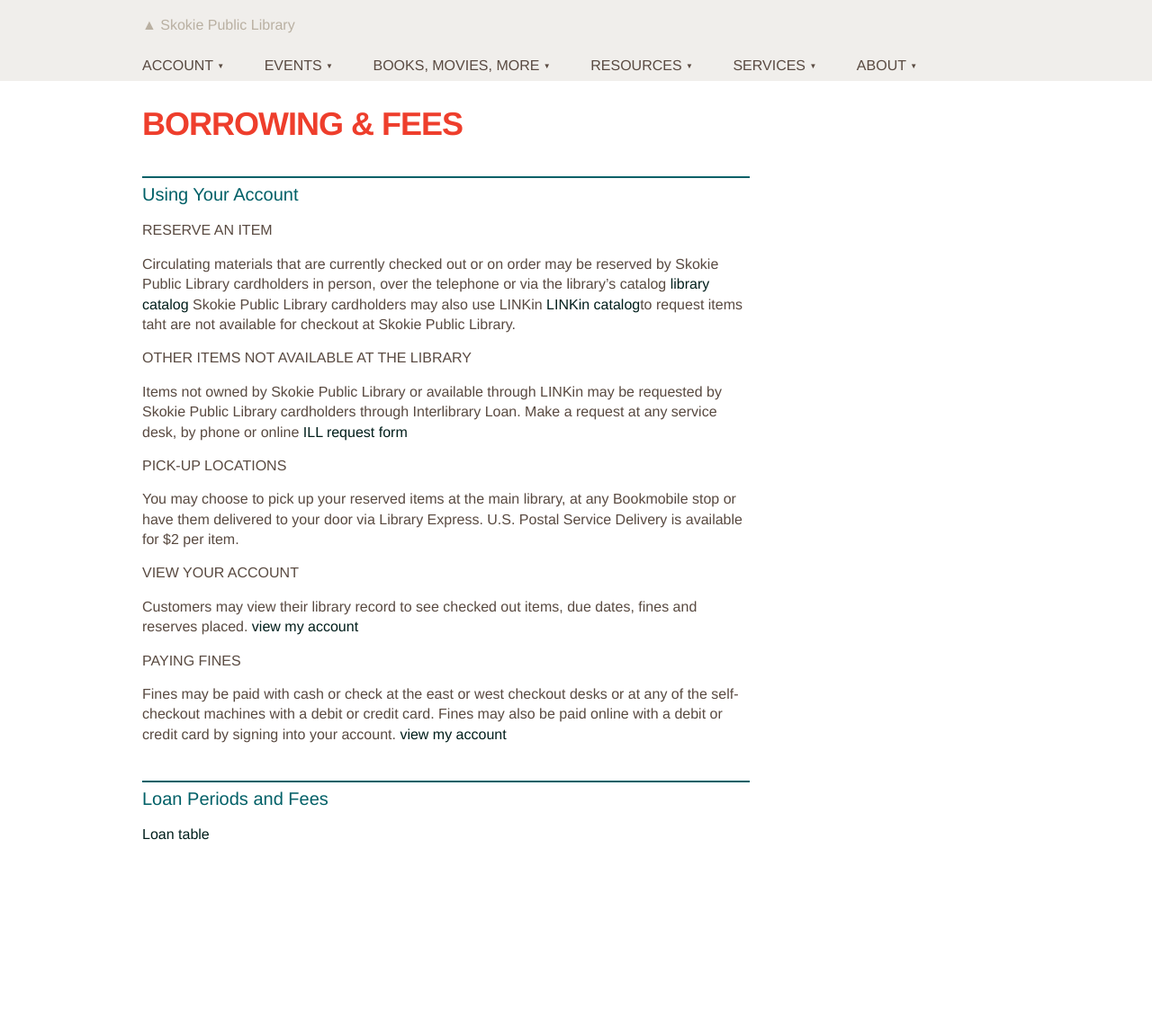
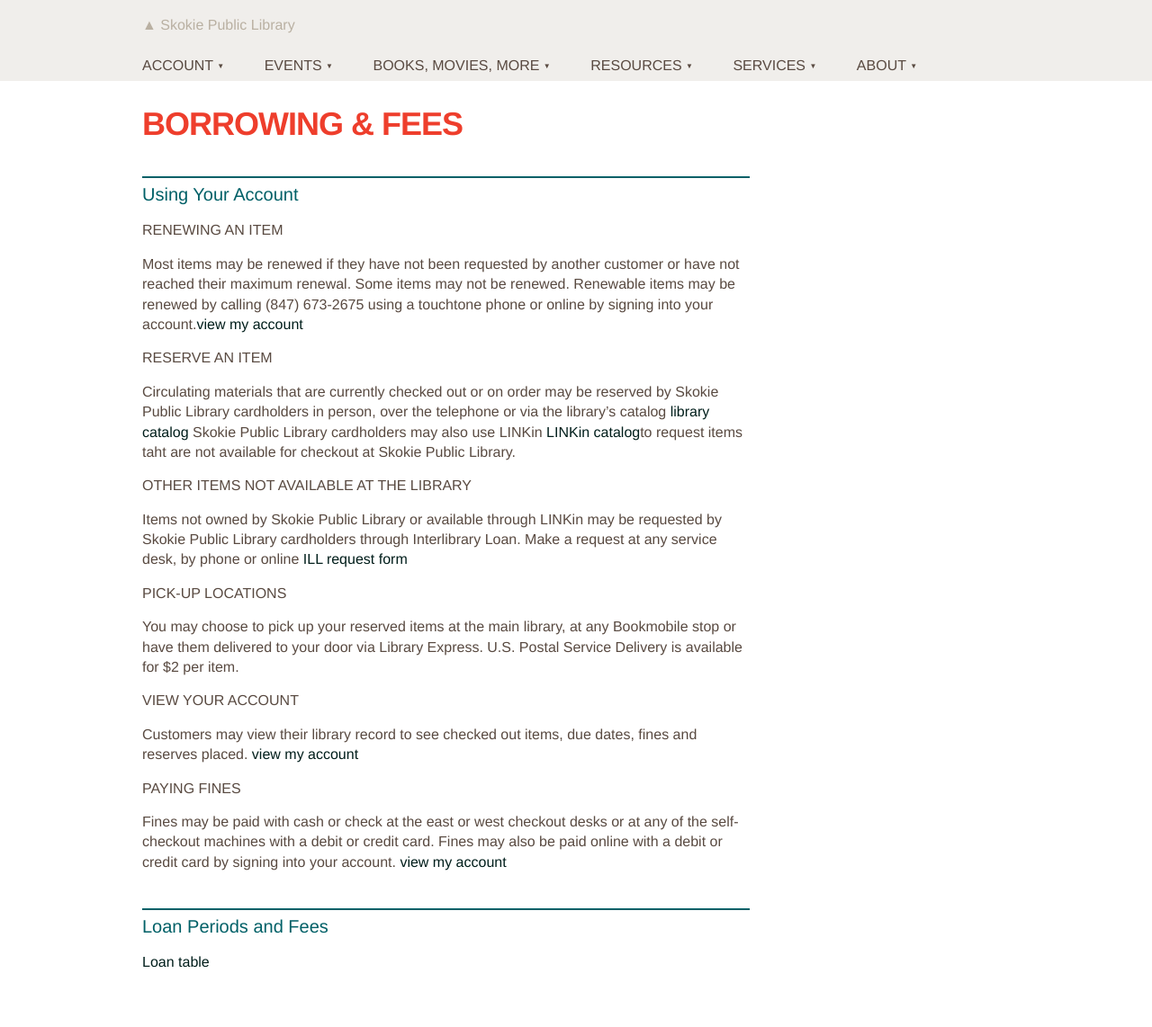
Before and after one commit to skokielibrary/spl-content, a Jekyll site: the page built from _content/eileen/about--borrowing-fees.markdown, in a window 1280 px wide. Shown: the whole page at 90% size. Built offline with Jekyll 4.4.1, drawn with Linux system fonts in a browser that asks for light colours; before the commit the page ends 1000 px from its top, so only the background shows below that.

Commit message:
Updated about--borrowing-fees.markdown

```diff
--- a/_content/eileen/about--borrowing-fees.markdown
+++ b/_content/eileen/about--borrowing-fees.markdown
@@ -5,6 +5,8 @@ published: true
 ---
 
 ##Using Your Account
+###Renewing an Item
+Most items may be renewed if they have not been requested by another customer or have not reached their maximum renewal. Some items may not be renewed. Renewable items may be renewed by calling (847) 673-2675 using a touchtone phone or online by signing into your account.[view my account]()
 ###Reserve an Item
 Circulating materials that are currently checked out or on order may be reserved by Skokie Public Library cardholders in person, over the telephone or via the library's catalog [library catalog]() Skokie Public Library cardholders may also use LINKin [LINKin catalog]()to request items taht are not available for checkout at Skokie Public Library.
 ###Other Items Not Available at the Library
```
